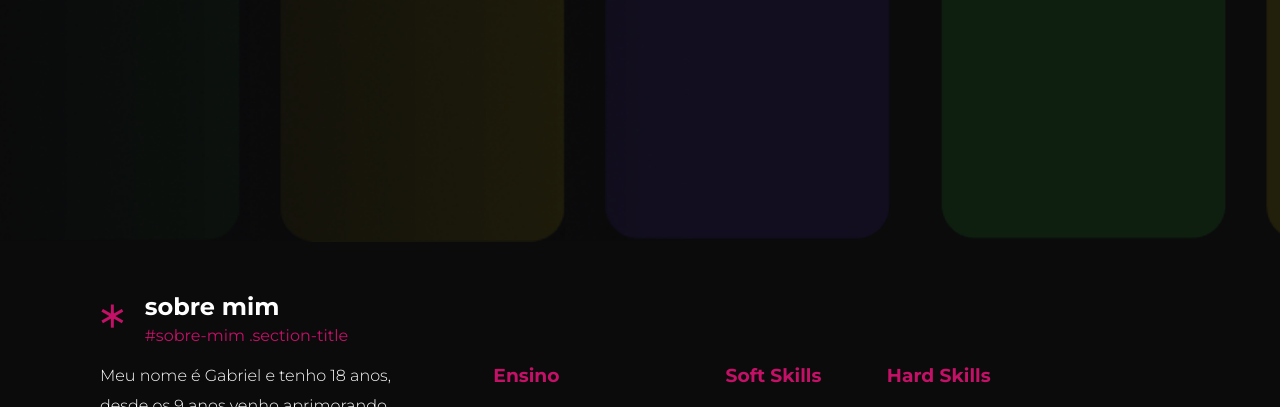
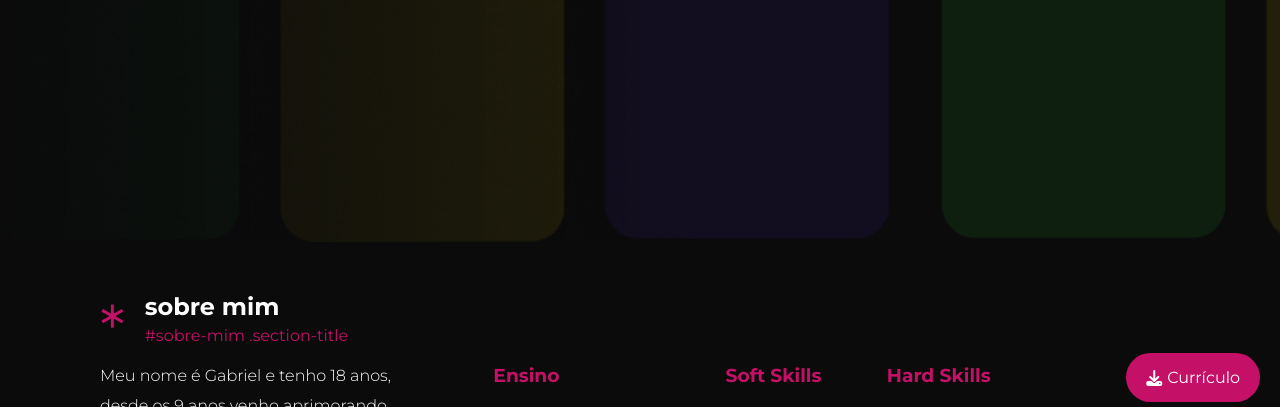
Before and after one commit to gabrielmeiradev/gabrielmeiradev.github.io, a plain HTML site: page index.html in a window 1280 px wide. Shown: the part 378-785 px from the top of the page. Drawn offline with Linux system fonts and the light colour scheme; no server answers; a script that the page names is missing.

Commit message:
fix: download resume button

```diff
--- a/css/main.css
+++ b/css/main.css
@@ -244,6 +244,18 @@ ul li::before {
     justify-content: space-between;
 }
 
+.download-resume-button{
+    position: fixed;
+    bottom: 20px;
+    right: 20px;
+    padding: 15px 20px;
+    border-radius: 2rem;
+    background-color: var(--secondary-pink);
+    display: flex;
+    align-items: center;
+    gap: 5px;
+}
+
 @media screen and (min-width: 800px) {
 
     .desktop-only {
--- a/index.html
+++ b/index.html
@@ -275,7 +275,7 @@
 
     <a class="download-resume-button" href="assets/Currículo (Gabriel Meira).pdf" download>
         <i class="fa-solid fa-download"></i>
-        Download
+        Currículo
     </a>
 
     <footer class="main-padding flex-row space-between">
```
